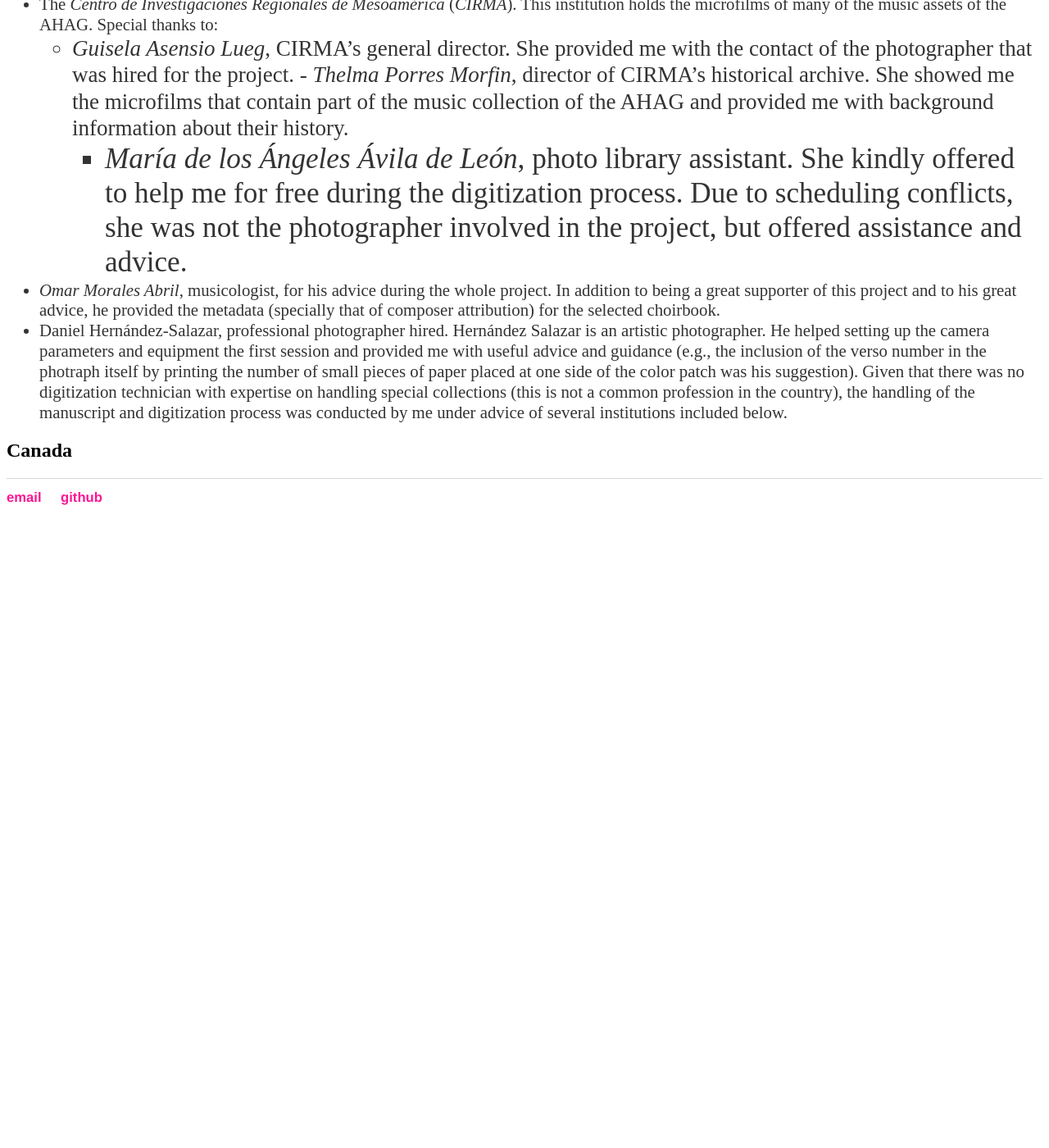
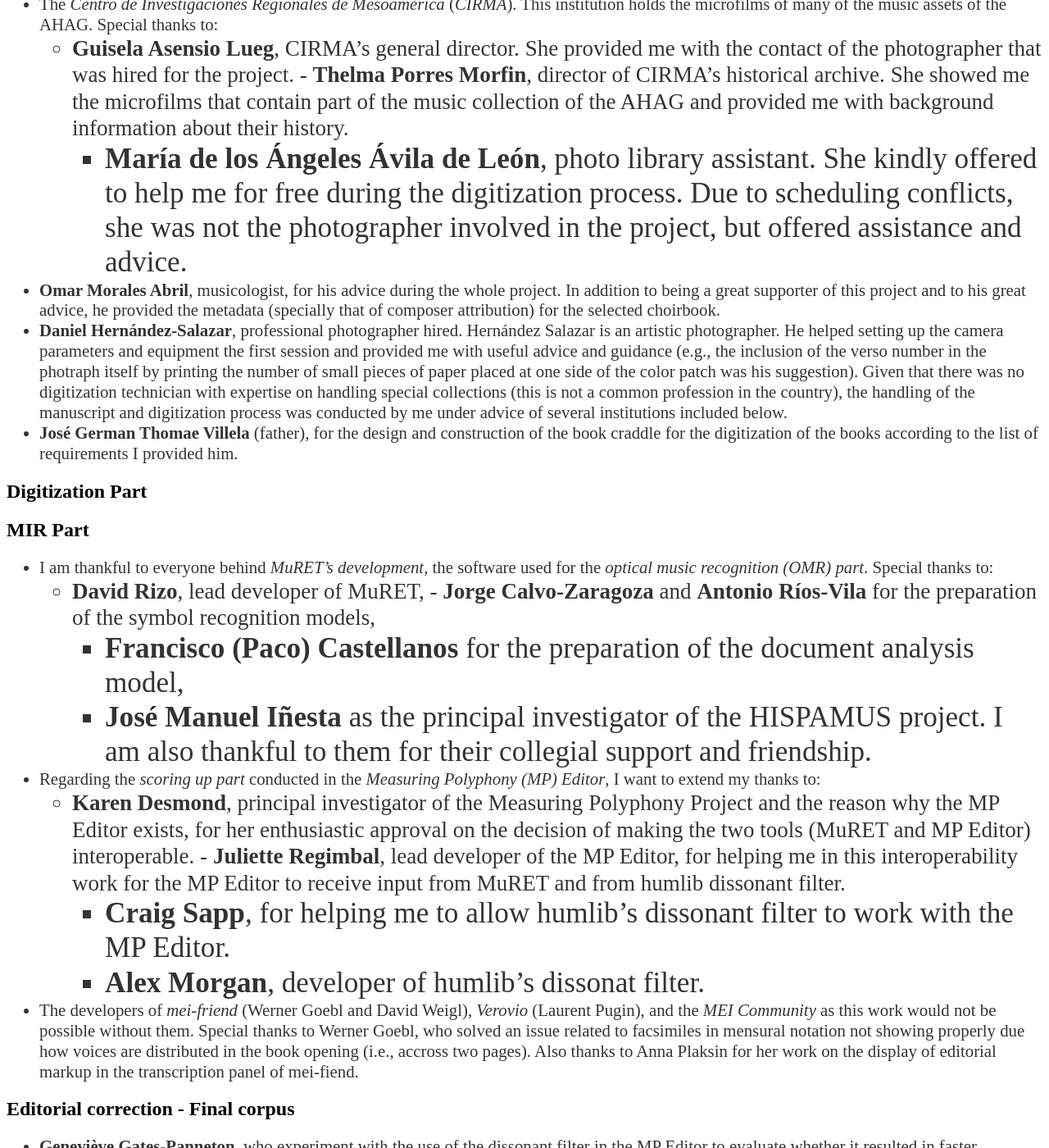
Before and after one commit to martha-thomae/martha-thomae.github.io, a Jekyll site: the page built from projects/guatemala.md, in a window 1280 px wide and 1400 px high, scrolled down 10331 px. Shown: the whole window at 82% size. Built offline with Jekyll 4.4.1, drawn with Linux system fonts in a browser that asks for light colours; before the commit the page ends 10961 px from its top, so only the background shows below that; some of the changed text lies outside the part shown.

Commit message:
Update acknowledgements

```diff
--- a/projects/guatemala.md
+++ b/projects/guatemala.md
@@ -280,17 +280,45 @@
 
 ## Guatemala
 I am so thankful to many the Guatemalan conservators, archivists, musicologist, photographers, and conservation and archival institutions that helped me, especially during the digitization part of the project. I would not have been able to complete this initial state of the project without the valuable suppor of:
-- The _Centro de Rescate, Estudios y Análisis Científico del Arte_ (_CREA_), a non-profit institution dedicated to the conservation and restoration of historical and cultural movable heritage (i.e., sculptures, paintings, and paper). Their convervators evaluated the conservation status of the choirbooks, which helped in choosing the book to digitize in this pilot project, and provided conservation treatment to that book prior to digitization. And to the _Fundación Rozas-Botrán_, a foundation manages social development projects in health and culture in Central America and Panama and from which CREA is a part.
-	- _Lucy González Muñoz_, CREA's lead conservator who enthusiastically took on the project, and the two Gabys, who worked on the conservation treatment of the book prior to digitization.
-	- _Thelma Castillo_, Art and Culture consultant at the Rozas-Botrán foundation, who put me in contact with CREA's lead conservator.
-- The _Archivo Histórico Arquidiocesano de Guatemala_ (_AHAG_), the archive holding these Cathedral choirbooks and that allow me to conduct this pilot project.
-	- _Father Eddy René Calvillo_, chancellor of the Ecclesiastical Curia of Santiago de Guatemala and director of the AHAG, for his approval of the project.
-	- _Alejandro Conde_, archivist, for his advice and support during the process.
+- The __Centro de Rescate, Estudios y Análisis Científico del Arte__ (__CREA__), a non-profit institution dedicated to the conservation and restoration of historical and cultural movable heritage (i.e., sculptures, paintings, and paper). Their convervators evaluated the conservation status of the choirbooks, which helped in choosing the book to digitize in this pilot project, and provided conservation treatment to that book prior to digitization. And to the __Fundación Rozas-Botrán__, a foundation manages social development projects in health and culture in Central America and Panama and from which CREA is a part.
+	- __Lucy González Muñoz__, CREA's lead conservator who enthusiastically took on the project, and the two Gabys, who worked on the conservation treatment of the book prior to digitization.
+	- __Thelma Castillo__, Art and Culture consultant at the Rozas-Botrán foundation, who put me in contact with CREA's lead conservator.
+- The __Archivo Histórico Arquidiocesano de Guatemala__ (__AHAG__), the archive holding these Cathedral choirbooks and that allow me to conduct this pilot project.
+	- __Father Eddy René Calvillo__, chancellor of the Ecclesiastical Curia of Santiago de Guatemala and director of the AHAG, for his approval of the project.
+	- __Alejandro Conde__, archivist, for his advice and support during the process.
 - The _Centro de Investigaciones Regionales de Mesoamérica_ (_CIRMA_). This institution holds the microfilms of many of the music assets of the AHAG. Special thanks to:
-	- _Guisela Asensio Lueg_, CIRMA’s general director. She provided me with the contact of the photographer that was hired for the project.
- 	- _Thelma Porres Morfin_, director of CIRMA’s historical archive. She showed me the microfilms that contain part of the music collection of the AHAG and provided me with background information about their history.
-  	- _María de los Ángeles Ávila de León_, photo library assistant. She kindly offered to help me for free during the digitization process. Due to scheduling conflicts, she was not the photographer involved in the project, but offered assistance and advice.
-- _Omar Morales Abril_, musicologist, for his advice during the whole project. In addition to being a great supporter of this project and to his great advice, he provided the metadata (specially that of composer attribution) for the selected choirbook.
-- Daniel Hernández-Salazar, professional photographer hired. Hernández Salazar is an artistic photographer. He helped setting up the camera parameters and equipment the first session and provided me with useful advice and guidance (e.g., the inclusion of the verso number in the photraph itself by printing the number of small pieces of paper placed at one side of the color patch was his suggestion). Given that there was no digitization technician with expertise on handling special collections (this is not a common profession in the country), the handling of the manuscript and digitization process was conducted by me under advice of several institutions included below.
+	- __Guisela Asensio Lueg__, CIRMA’s general director. She provided me with the contact of the photographer that was hired for the project.
+ 	- __Thelma Porres Morfin__, director of CIRMA’s historical archive. She showed me the microfilms that contain part of the music collection of the AHAG and provided me with background information about their history.
+  	- __María de los Ángeles Ávila de León__, photo library assistant. She kindly offered to help me for free during the digitization process. Due to scheduling conflicts, she was not the photographer involved in the project, but offered assistance and advice.
+- __Omar Morales Abril__, musicologist, for his advice during the whole project. In addition to being a great supporter of this project and to his great advice, he provided the metadata (specially that of composer attribution) for the selected choirbook.
+- __Daniel Hernández-Salazar__, professional photographer hired. Hernández Salazar is an artistic photographer. He helped setting up the camera parameters and equipment the first session and provided me with useful advice and guidance (e.g., the inclusion of the verso number in the photraph itself by printing the number of small pieces of paper placed at one side of the color patch was his suggestion). Given that there was no digitization technician with expertise on handling special collections (this is not a common profession in the country), the handling of the manuscript and digitization process was conducted by me under advice of several institutions included below.
+- __José German Thomae Villela__ (father), for the design and construction of the book craddle for the digitization of the books according to the list of requirements I provided him.
 
-## Canada
+## Digitization Part
+
+
+## MIR Part
+- I am thankful to everyone behind _MuRET's development_, the software used for the _optical music recognition (OMR) part_. Special thanks to:
+	- **David Rizo**, lead developer of MuRET,
+ 	- **Jorge Calvo-Zaragoza** and **Antonio Ríos-Vila** for the preparation of the symbol recognition models,
+  	- **Francisco (Paco) Castellanos** for the preparation of the document analysis model,
+  	- **José Manuel Iñesta** as the principal investigator of the HISPAMUS project.
+  I am also thankful to them for their collegial support and friendship.
+
+- Regarding the _scoring up part_ conducted in the _Measuring Polyphony (MP) Editor_, I want to extend my thanks to:
+	- **Karen Desmond**, principal investigator of the Measuring Polyphony Project and the reason why the MP Editor exists, for her enthusiastic approval on the decision of making the two tools (MuRET and MP Editor) interoperable.
+ 	- **Juliette Regimbal**, lead developer of the MP Editor, for helping me in this interoperability work for the MP Editor to receive input from MuRET and from humlib dissonant filter.
+  	- **Craig Sapp**, for helping me to allow humlib's dissonant filter to work with the MP Editor.
+  	- **Alex Morgan**, developer of humlib's dissonat filter.
+
+- The developers of _mei-friend_ (Werner Goebl and David Weigl), _Verovio_ (Laurent Pugin), and the _MEI Community_ as this work would not be possible without them. Special thanks to Werner Goebl, who solved an issue related to facsimiles in mensural notation not showing properly due how voices are distributed in the book opening (i.e., accross two pages). Also thanks to Anna Plaksin for her work on the display of editorial markup in the transcription panel of mei-fiend.
+
+## Editorial correction - Final corpus
+- **Geneviève Gates-Panneton**, who experiment with the use of the dissonant filter in the MP Editor to evaluate whether it resulted in faster detection and correction of scribal errors.
+- **Ellis Reyes**, who proofread the transcription of the full corpus, made corrections when needed, and made the decisions regarding ficta for this corpus.
+- **Peter Schubert** and **Julie E. Cumming** for their advice in problematic passages in the correction of certain pieces.
+
+## Supporters
+Supervisors **Julie E. Cumming** and **Ichiro Fujinaga**, whose guidance was invaluable in the execution of this work, and the **Fonds de recherche du Québec – Société et culture (FRQSC), Bourse au doctorat en recherche (2019-B2Z- 261749)** grant for funding this project.
+
+I also want to acknowledge the seemingly little but extremely valuable contributions of: Virginia Golcher, Ana Miriam López, Karla Lou, Anneliese Thomae, Emilio Rós Fábregas, Andrés Lou, Juan Pablo Pira Martínez, Ana Patricia Elías López de Thomae, who supported me in various aspects from providing me information about conservation and restoration work in Guatemala and inform me about historical musicological work in the country to helping me with filming the videos of the digitization process.
```
